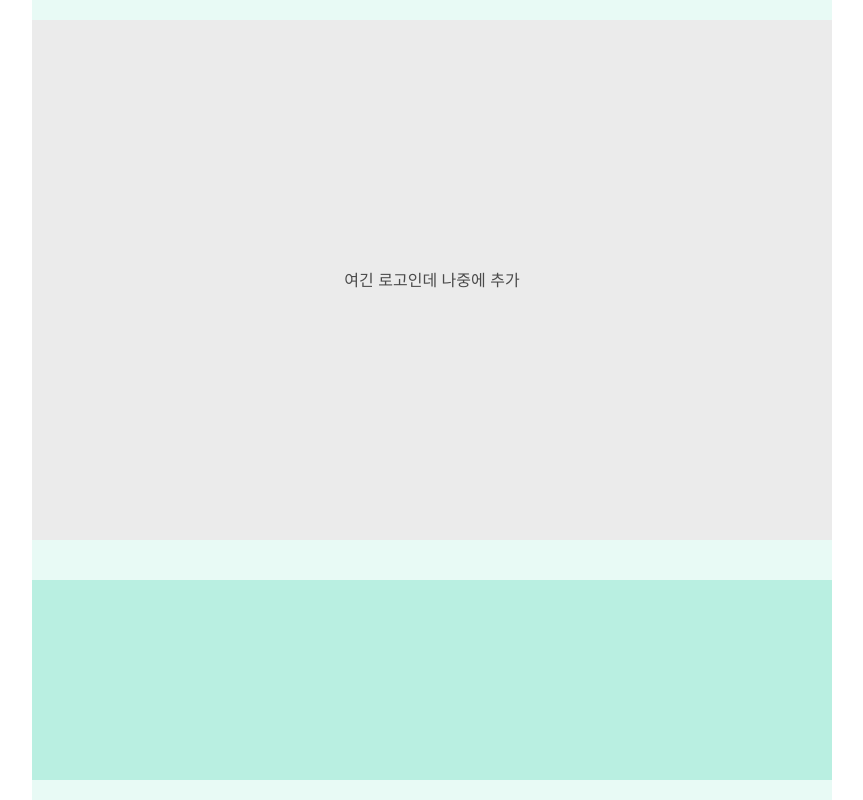
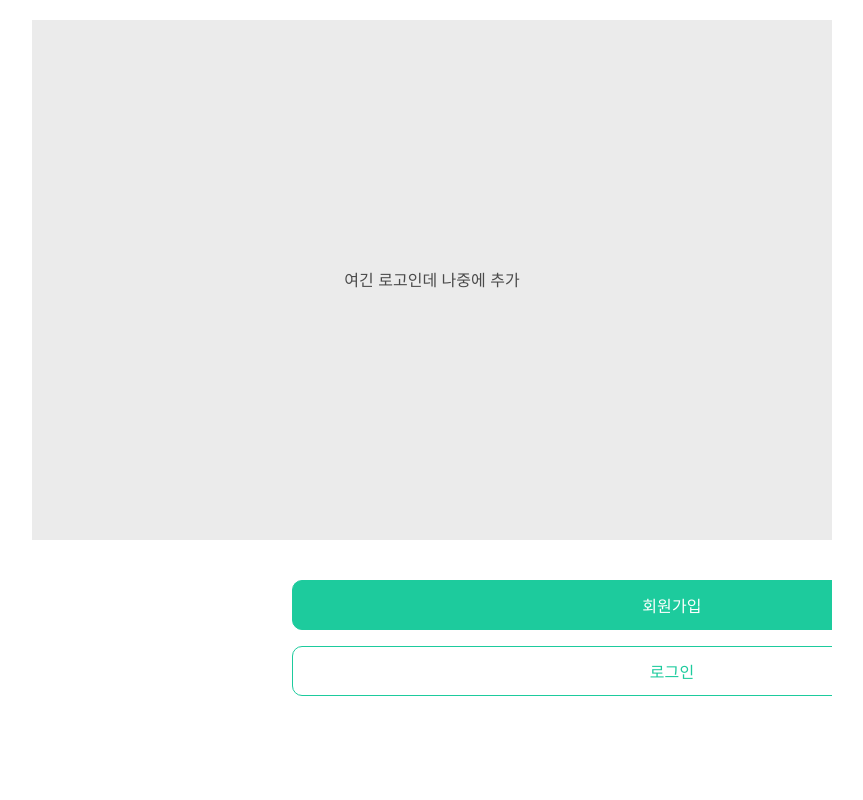
Before and after one commit to BUZZINGPolarBear/FRONT_ILogU, a React (Create React App) app: page /signin in a window 1280 px wide. Shown: the whole page, without its empty margins (208-1071 px from the left). Built offline with nearby package versions, Linux system fonts and the light colour scheme; a web font is replaced by a local one.

Commit message:
add: 회원가입 로그인 메인 화면

```diff
--- a/src/APP/Login/Login.Main.jsx
+++ b/src/APP/Login/Login.Main.jsx
@@ -16,7 +16,10 @@ function LoginMain() {
 	return (
 		<mainS.MainScreenWrapper>
 			<mainS.MainLogoArea>여긴 로고인데 나중에 추가</mainS.MainLogoArea>
-			<mainS.MainBtnWrapper></mainS.MainBtnWrapper>
+			<mainS.MainBtnWrapper>
+				<mainS.MainBtn type="signup">회원가입</mainS.MainBtn>
+				<mainS.MainBtn type="signin">로그인</mainS.MainBtn>
+			</mainS.MainBtnWrapper>
 		</mainS.MainScreenWrapper>
 	);
 }
--- a/src/APP/Login/styles/Sign.Main.Styles.js
+++ b/src/APP/Login/styles/Sign.Main.Styles.js
@@ -11,7 +11,7 @@ export const MainScreenWrapper = styled.div`
 	flex-direction: column;
 	justify-content: space-around;
 
-	background-color: ${tokens.colors.green_50};
+	// background-color: ${tokens.colors.green_50};
 `;
 export const MainLogoArea = styled.div`
 	position: relative;
@@ -30,6 +30,26 @@ export const MainBtnWrapper = styled.div`
 	position: relative;
 	width: 100%;
 	height: 25vh;
+`;
 
-	background-color: ${tokens.colors.green_100};
+export const MainBtn = styled.button`
+	width: 95%;
+	height: 50px;
+	max-width: 760px;
+
+	margin: auto;
+	margin-bottom: 2vh;
+	display: flex;
+	align-items: center;
+	justify-content: center;
+
+	border-radius: 10px;
+	border: 1px solid ${tokens.colors.green_500};
+
+	${tokens.typography.subtitle_1};
+
+	${(props) =>
+		props.type == 'signup'
+			? `background-color: ${tokens.colors.green_500}; color: white;`
+			: `background-color: white; color: ${tokens.colors.green_500};`}
 `;
```
